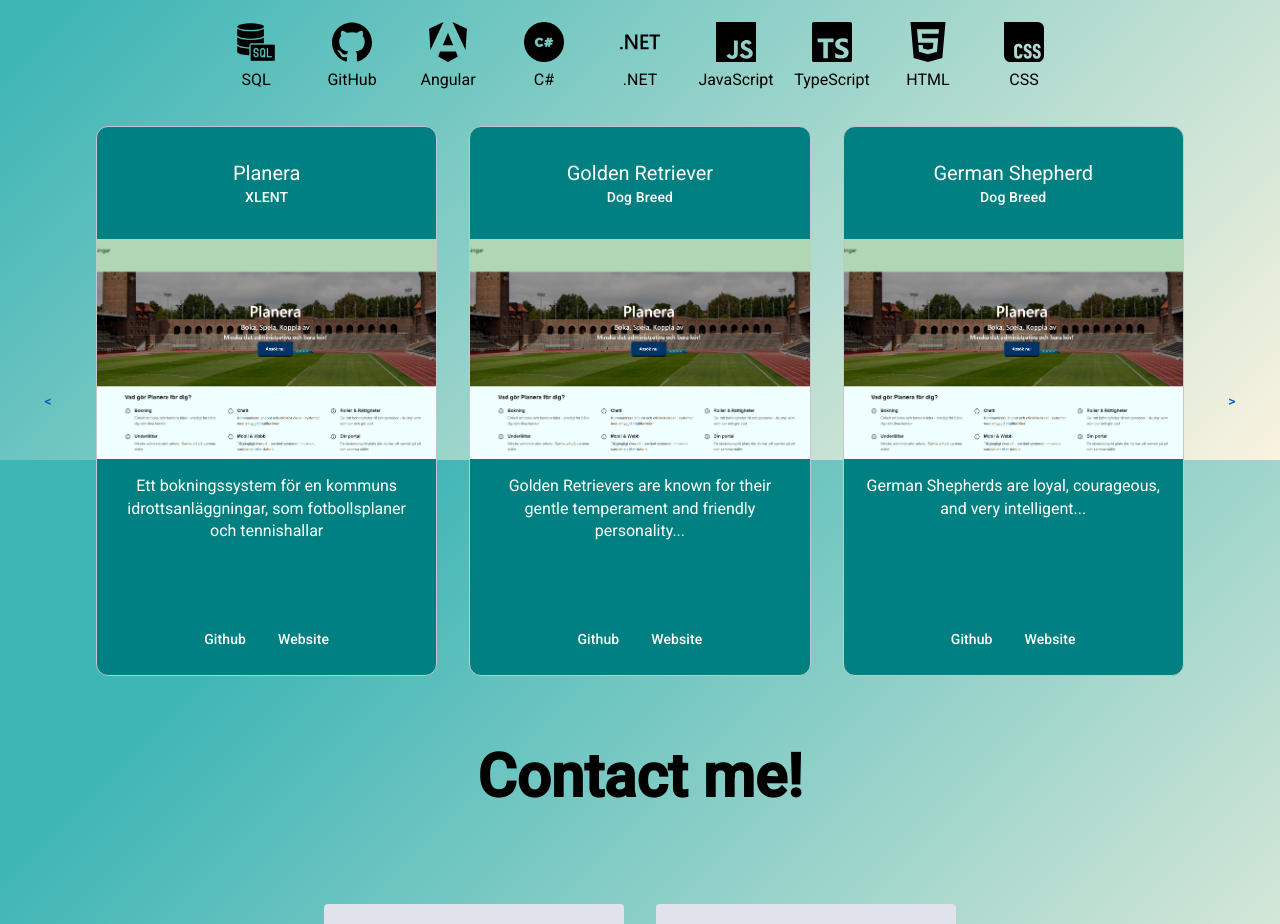
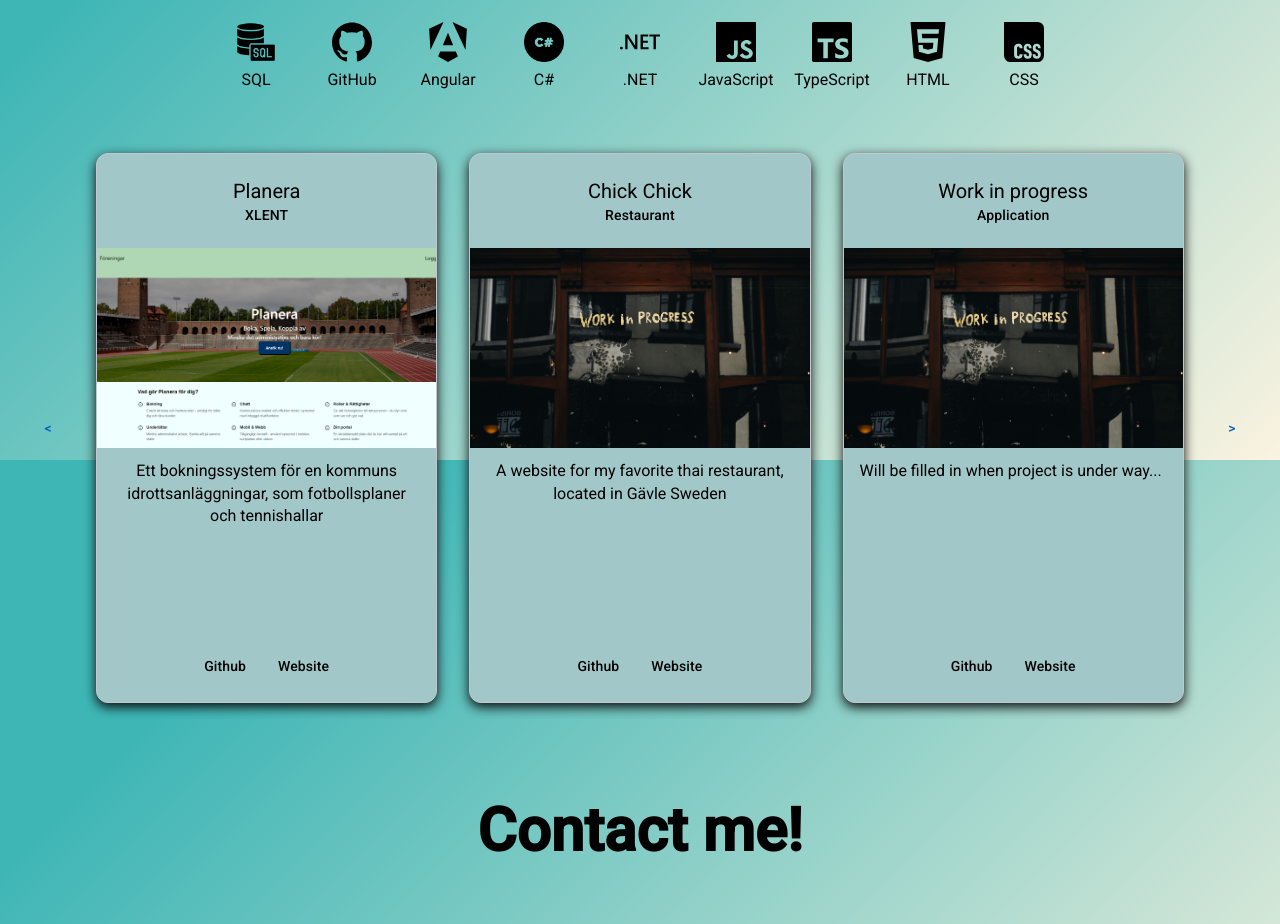
Before and after one commit to Palmen01/portfolio, an Angular app: page / in a window 1280 px wide. Shown: the part 1140-2064 px from the top of the page. Built offline with nearby package versions, Linux system fonts and the light colour scheme.

Commit message:
carousel semi-done

```diff
--- a/src/app/about-me/about-me.component.css
+++ b/src/app/about-me/about-me.component.css
@@ -20,7 +20,8 @@
   flex-wrap: wrap;
   align-items: flex-start;
   gap: 2rem;
-    flex-direction: row; /* Always keep image on the right */
+  flex-direction: row;
+  /* Always keep image on the right */
 }
 
 .content p {
@@ -36,24 +37,5 @@
   max-width: 150px;
   border-radius: 15%;
   object-fit: cover;
-    box-shadow: 0 4px 10px rgba(0,0,0,0.1);
+  box-shadow: 0 4px 10px rgba(0, 0, 0, 0.1);
 }
-
-  @media (max-width: 600px) {
-    .content {
-      flex-wrap: nowrap;
-      flex-direction: row; /* maintain left-right direction */
-      align-items: flex-start;
-    }
-
-    .content p {
-      flex: 1;
-      font-size: 1rem;
-    }
-
-    .img {
-      flex-shrink: 0;
-      max-width: 100px;
-      margin-left: 1rem;
-    }
-  }
--- a/src/app/app.component.ts
+++ b/src/app/app.component.ts
@@ -7,9 +7,10 @@ import { SkilltreeComponent } from './skilltree/skilltree.component';
 import { AboutMeComponent } from './about-me/about-me.component';
 import { ContactFormComponent } from './contact-form/contact-form.component';
 
+
 @Component({
   selector: 'app-root',
-  imports: [NavbarComponent, HeroComponent, CarouselComponent, SkilltreeComponent, AboutMeComponent, ContactFormComponent],
+  imports: [NavbarComponent, HeroComponent, CarouselComponent, ContactFormComponent, SkilltreeComponent, AboutMeComponent],
   templateUrl: './app.component.html',
   styleUrl: './app.component.css'
 })
--- a/src/app/carousel/carousel.component.css
+++ b/src/app/carousel/carousel.component.css
@@ -2,14 +2,17 @@
   display: flex;
   justify-content: center;
   align-items: center;
-  height: 70%;
+  min-height: 70vh;
   padding: 1rem;
   box-sizing: border-box;
+  max-width: 1800px;
+  margin: 0 auto;
 }
 
 .carousel-container {
   display: flex;
   align-items: center;
+  width: 100%;
 }
 
 .carousel {
@@ -29,30 +32,31 @@
 
 .example-card {
   max-width: 400px;
-  height: 550px; /* Increased height to accommodate all content */
+  height: 550px; /* Fixed height for desktop */
   margin: 0 auto;
-  background-color: #008080;
+  background-color: #a2c7c9;
+  box-shadow: 0 4px 12px rgba(10, 10, 10, 1000);
   display: flex;
-  flex-direction: column; /* Ensure proper stacking */
+  flex-direction: column;
 }
 
 mat-card {
   display: flex;
-  flex-direction: column; /* Stack elements vertically */
+  flex-direction: column;
   height: 100%;
   width: 100%;
 }
 
 .card-image-container {
-  height: 220px; /* Slightly reduced to make room for actions */
-  overflow: hidden; /* Hide overflow if image doesn't fit perfectly */
-  flex-shrink: 0; /* Prevent shrinking */
+  height: 200px;
+  overflow: hidden;
+  flex-shrink: 0;
 }
 
 img {
   height: 100%;
   width: 100%;
-  object-fit: cover; /* Maintain aspect ratio and fill container */
+  object-fit: cover;
 }
 
 mat-card-header {
@@ -60,42 +64,40 @@ mat-card-header {
   flex-direction: column;
   align-items: center;
   text-align: center;
-  min-height: 80px; /* Fixed minimum height */
-  padding: 16px;
-  flex-shrink: 0; /* Prevent shrinking */
-  justify-content: center; /* Center content vertically */
+  min-height: 70px;
+  padding: 12px 16px;
+  flex-shrink: 0;
+  justify-content: center;
 }
 
 mat-card-content {
-  flex: 1; /* Take remaining space */
-  padding: 16px;
-  overflow-y: auto; /* Allow scrolling if content is too long */
+  flex: 1;
+  padding: 12px 16px;
   display: flex;
-  align-items: flex-start; /* Align content to top */
-  min-height: 60px; /* Reduced minimum height */
-  max-height: 120px; /* Added max height to prevent overflow */
+  align-items: flex-start;
+  min-height: 80px;
 }
 
 mat-card-content p {
   margin: 0;
   line-height: 1.4;
-  /* Limit text to prevent overflow */
   display: -webkit-box;
-  -webkit-line-clamp: 4; /* Limit to 4 lines */
+  -webkit-line-clamp: 4;
   -webkit-box-orient: vertical;
   overflow: hidden;
   text-overflow: ellipsis;
+  word-wrap: break-word;
 }
 
 mat-card-actions {
-  min-height: 60px; /* Fixed height for actions */
+  min-height: 50px;
   padding: 8px 16px 16px;
-  flex-shrink: 0; /* Prevent shrinking */
+  flex-shrink: 0;
   display: flex;
   justify-content: center;
   align-items: center;
   gap: 8px;
-  margin-top: auto; /* Push to bottom of card */
+  margin-top: auto;
 }
 
 mat-card-title,
@@ -103,31 +105,31 @@ mat-card-subtitle,
 mat-card-content,
 mat-card-actions,
 a[mat-button] {
-  color: white !important;
+  color: black !important;
 }
 
-/* Ensure consistent title/subtitle sizing */
 mat-card-title {
   font-size: 1.25rem;
   line-height: 1.2;
   margin-bottom: 4px;
-  /* Limit title to prevent overflow */
   display: -webkit-box;
   -webkit-line-clamp: 2;
   -webkit-box-orient: vertical;
   overflow: hidden;
+  word-wrap: break-word;
 }
 
 mat-card-subtitle {
   font-size: 0.875rem;
   line-height: 1.2;
-  /* Limit subtitle to prevent overflow */
   display: -webkit-box;
   -webkit-line-clamp: 1;
   -webkit-box-orient: vertical;
   overflow: hidden;
+  word-wrap: break-word;
 }
 
+/* Tablet styles */
 @media (min-width: 768px) and (max-width: 1024px) {
   .carousel-item {
     flex: 0 0 50%;
@@ -136,59 +138,115 @@ mat-card-subtitle {
 
   .example-card {
     max-width: 350px;
-    height: 450px; /* Slightly smaller fixed height */
+    height: 450px; /* Fixed height for tablet */
   }
 
   .card-image-container {
-    height: 200px;
+    height: 180px;
   }
 }
 
+/* Mobile styles */
 @media (max-width: 767px) {
   .carousel-wrapper {
-    flex-direction: row;
-    height: auto;
+    min-height: auto;
+    padding: 0.5rem;
   }
 
   .carousel-container {
-    display: flex;
-    flex-direction: row;
-    align-items: center;
-    justify-content: center;
     width: 100%;
   }
 
   .carousel-item {
     flex: 0 0 100%;
-    max-width: 90vw;
     padding: 0.5rem;
   }
 
   .example-card {
-    max-width: 300px;
+    max-width: 100%;
     height: 400px; /* Fixed height for mobile */
     margin: 0 auto;
   }
 
   .card-image-container {
-    height: 150px;
-  }
-
-  button[mat-button] {
-    width: auto;
-    height: auto;
-    margin: 0 0.5rem;
+    height: 140px;
   }
 
   mat-card-header {
     min-height: 60px;
+    padding: 8px 12px;
+  }
+
+  mat-card-title {
+    font-size: 1.1rem;
+  }
+
+  mat-card-subtitle {
+    font-size: 0.8rem;
   }
 
   mat-card-content {
     min-height: 60px;
+    padding: 8px 12px;
+  }
+
+  mat-card-content p {
+    -webkit-line-clamp: 3;
+    font-size: 0.9rem;
   }
 
   mat-card-actions {
-    min-height: 50px;
+    min-height: 45px;
+    padding: 6px 12px 12px;
+  }
+
+  button[mat-button] {
+    font-size: 0.85rem;
+    padding: 6px 12px;
   }
 }
+
+/* Extra small phones */
+@media (max-width: 480px) {
+  .carousel-wrapper {
+    padding: 0.25rem;
+  }
+
+  .example-card {
+    height: 350px; /* Fixed height for small phones */
+  }
+
+  .card-image-container {
+    height: 120px;
+  }
+
+  mat-card-header {
+    min-height: 50px;
+    padding: 6px 8px;
+  }
+
+  mat-card-title {
+    font-size: 1rem;
+    -webkit-line-clamp: 1;
+  }
+
+  mat-card-content {
+    min-height: 50px;
+    padding: 6px 8px;
+  }
+
+  mat-card-content p {
+    -webkit-line-clamp: 2;
+    font-size: 0.85rem;
+  }
+
+  mat-card-actions {
+    min-height: 40px;
+    padding: 4px 8px 8px;
+  }
+
+  button[mat-button] {
+    font-size: 0.8rem;
+    padding: 4px 8px;
+  }
+}
--- a/src/app/carousel/carousel.component.html
+++ b/src/app/carousel/carousel.component.html
@@ -16,8 +16,8 @@
             <p>{{ item.description }}</p>
           </mat-card-content>
           <mat-card-actions class="links">
-            <a mat-button>Github</a>
-            <a mat-button>Website</a>
+            <a mat-button [href]="item.git">Github</a>
+            <a mat-button [href]="item.web">Website</a>
           </mat-card-actions>
         </mat-card>
       </div>
--- a/src/app/carousel/carousel.component.ts
+++ b/src/app/carousel/carousel.component.ts
@@ -29,36 +29,48 @@ export class CarouselComponent {
       subtitle: 'XLENT',
       image: 'Planera.PNG',
       description: 'Ett bokningssystem för en kommuns idrottsanläggningar, som fotbollsplaner och tennishallar',
+      git: "https://github.com/Palmen01",
+      web: "https://jolly-coast-004c6b20f.6.azurestaticapps.net/home",
     },
     {
-      title: 'Golden Retriever',
-      subtitle: 'Dog Breed',
-      image: 'Planera.PNG',
-      description: 'Golden Retrievers are known for their gentle temperament and friendly personality...',
+      title: 'Chick Chick',
+      subtitle: 'Restaurant',
+      image: 'template.jpg',
+      description: 'A website for my favorite thai restaurant, located in Gävle Sweden',
+      git: "https://github.com/Palmen01",
+      web: "https://github.com/Palmen01",
     },
     {
-      title: 'German Shepherd',
-      subtitle: 'Dog Breed',
-      image: 'Planera.PNG',
-      description: 'German Shepherds are loyal, courageous, and very intelligent...',
+      title: 'Work in progress',
+      subtitle: 'Application',
+      image: 'template.jpg',
+      description: 'Will be filled in when project is under way...',
+      git: "https://github.com/Palmen01",
+      web: "https://github.com/Palmen01",
     },
     {
-      title: 'Labrador Retriever',
-      subtitle: 'Dog Breed',
-      image: 'Planera.PNG',
-      description: 'Labradors are friendly, outgoing, and high-spirited companions...',
+      title: 'Work in progress',
+      subtitle: 'Application',
+      image: 'template.jpg',
+      description: 'Will be filled in when project is under way...',
+      git: "https://github.com/Palmen01",
+      web: "https://github.com/Palmen01",
     },
     {
-      title: 'Husky',
-      subtitle: 'Dog Breed',
-      image: 'Planera.PNG',
-      description: 'Huskies are known for their striking appearance and endurance...',
+      title: 'Work in progress',
+      subtitle: 'Application',
+      image: 'template.jpg',
+      description: 'Will be filled in when project is under way...',
+      git: "https://github.com/Palmen01",
+      web: "https://github.com/Palmen01",
     },
     {
-      title: 'Cat',
-      subtitle: 'Cat Breed',
-      image: 'https://material.angular.dev/assets/img/examples/shiba2.jpg',
-      description: 'Cats poop',
+      title: 'Work in progress',
+      subtitle: 'Application',
+      image: 'template.jpg',
+      description: 'Will be filled in when project is under way...',
+      git: "https://github.com/Palmen01",
+      web: "https://github.com/Palmen01",
     },
   ];
 
--- a/src/app/projects/projects.component.html
+++ /dev/null
@@ -1 +0,0 @@
-<p>projects works!</p>
```
Also changed, not shown: src/app/projects/projects.component.ts (deleted, +0 -11 lines), public/template.jpg (added), src/app/projects/projects.component.css (deleted), 7 other files (tests, documents, lock files or other folders). Lines whose indentation alone changed are shown as unchanged.
